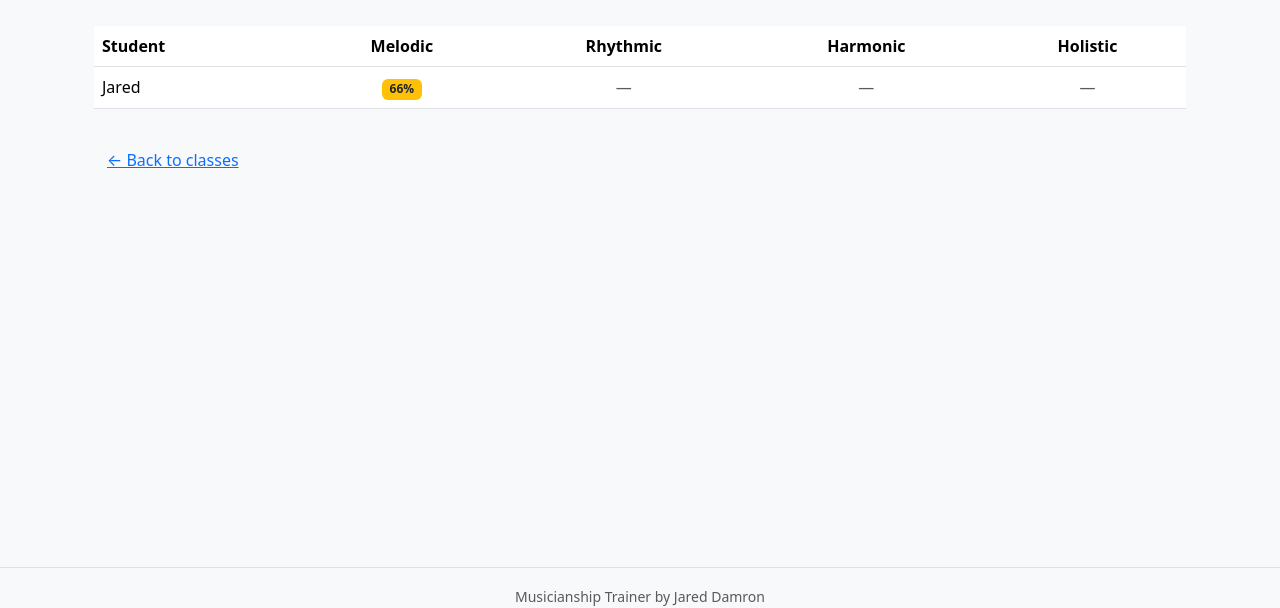
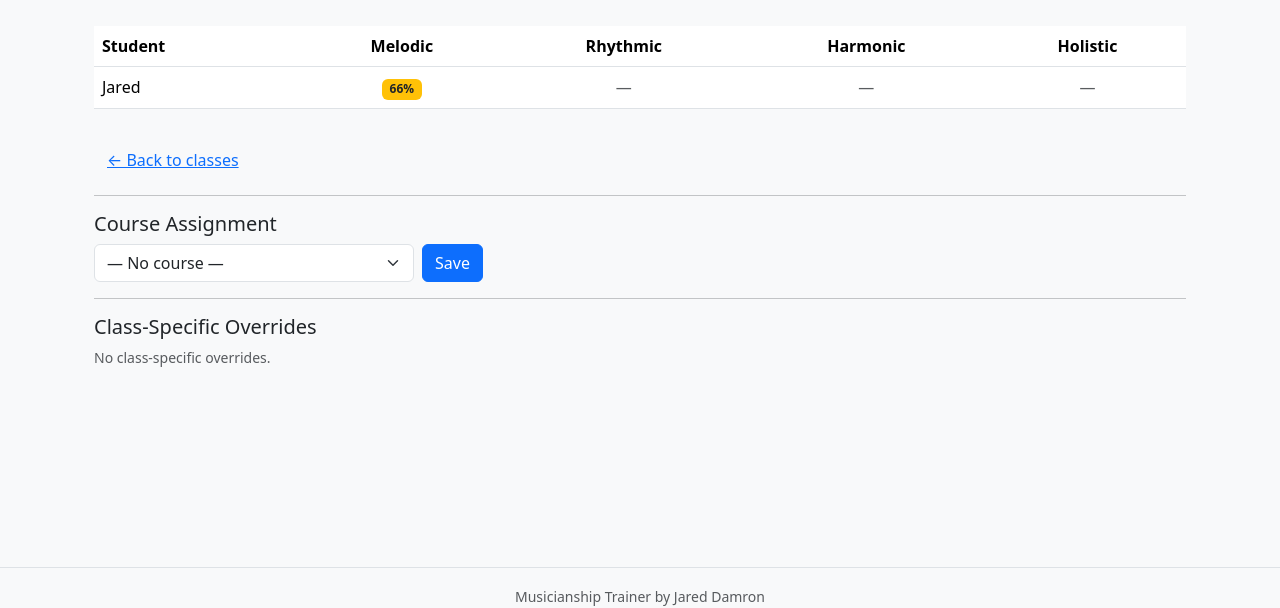
Before and after one commit to FakeBees/Musicianship-Website, a Flask app: page /teacher/class/2 in a window 1280 px wide. Shown: the part 176-784 px from the top of the page. Run offline with Flask 3, Linux system fonts and the light colour scheme; a user stored in the database is signed in.

Commit message:
feat: teacher course assignment, class overrides, module completion roster

```diff
--- a/app.py
+++ b/app.py
@@ -926,7 +926,78 @@ def teacher_class_detail(class_id):
             'holistic': mode_avg(HolisticAttempt,'overall_score'),
         })
 
-    return render_template('teacher/class_detail.html', cls=cls, roster=roster)
+    all_courses = Course.query.order_by(Course.name).all()
+    overrides = ClassModuleExercise.query.filter_by(class_id=cls.id).all()
+    modules_progress = []
+    if cls.course_id:
+        for mod in cls.course.modules.order_by(Module.order).all():
+            student_completions = {}
+            for member in cls.members:
+                exs = cur.effective_exercises(cls, mod)
+                done = cur.completion_map(member.id, cls.id)
+                completed = sum(1 for ex in exs if (ex['module_exercise_id'], ex['class_exercise_id']) in done)
+                student_completions[member.id] = {'completed': completed, 'total': len(exs)}
+            modules_progress.append({'module': mod, 'student_completions': student_completions})
+
+    return render_template('teacher/class_detail.html', cls=cls, roster=roster,
+                           all_courses=all_courses, modules_progress=modules_progress, overrides=overrides)
+
+
+@app.route('/teacher/classes/<int:class_id>/set_course', methods=['POST'])
+@login_required
+@role_required('teacher', 'admin')
+def teacher_set_course(class_id):
+    klass = Class.query.get_or_404(class_id)
+    if klass.teacher_id != current_user.id and current_user.role != 'admin':
+        abort(403)
+    course_id = request.form.get('course_id')
+    klass.course_id = int(course_id) if course_id else None
+    db.session.commit()
+    flash('Course assignment updated.', 'success')
+    return redirect(url_for('teacher_class_detail', class_id=class_id))
+
+
+@app.route('/teacher/classes/<int:class_id>/overrides/add', methods=['POST'])
+@login_required
+@role_required('teacher', 'admin')
+def teacher_add_override(class_id):
+    klass = Class.query.get_or_404(class_id)
+    if klass.teacher_id != current_user.id and current_user.role != 'admin':
+        abort(403)
+    action    = request.form['action']
+    module_id = request.form.get('module_id', type=int)
+    me_id     = request.form.get('module_exercise_id', type=int)
+    ex_type   = request.form.get('exercise_type')
+    ex_id     = request.form.get('exercise_id', type=int)
+    order     = request.form.get('order', type=int)
+    criterion = request.form.get('completion_criterion')
+    cme = ClassModuleExercise(
+        class_id=class_id,
+        action=action,
+        module_exercise_id=me_id,
+        module_id=module_id,
+        exercise_type=ex_type,
+        exercise_id=ex_id,
+        order=order,
+        completion_criterion_json=criterion,
+    )
+    db.session.add(cme)
+    db.session.commit()
+    flash('Override added.', 'success')
+    return redirect(url_for('teacher_class_detail', class_id=class_id))
+
+
+@app.route('/teacher/classes/<int:class_id>/overrides/<int:cme_id>/delete', methods=['POST'])
+@login_required
+@role_required('teacher', 'admin')
+def teacher_delete_override(class_id, cme_id):
+    cme = ClassModuleExercise.query.get_or_404(cme_id)
+    if cme.class_id != class_id:
+        abort(403)
+    db.session.delete(cme)
+    db.session.commit()
+    flash('Override removed.', 'success')
+    return redirect(url_for('teacher_class_detail', class_id=class_id))
 
 
 @app.route('/teacher/join', methods=['POST'])
--- a/templates/teacher/class_detail.html
+++ b/templates/teacher/class_detail.html
@@ -45,5 +45,71 @@
   {% endif %}
 
   <a href="{{ url_for('teacher_dashboard') }}" class="btn btn-link mt-3">← Back to classes</a>
+
+  <hr>
+  <h5>Course Assignment</h5>
+  <form method="post" action="{{ url_for('teacher_set_course', class_id=cls.id) }}" class="d-flex gap-2 align-items-center mb-3">
+    <select name="course_id" class="form-select" style="max-width:320px">
+      <option value="">— No course —</option>
+      {% for c in all_courses %}
+      <option value="{{ c.id }}" {% if cls.course_id == c.id %}selected{% endif %}>{{ c.school.name }} / {{ c.name }}</option>
+      {% endfor %}
+    </select>
+    <button class="btn btn-primary">Save</button>
+  </form>
+
+  {% if modules_progress %}
+  <h6 class="mt-3">Module Completion by Student</h6>
+  <div class="table-responsive">
+  <table class="table table-sm table-bordered">
+    <thead>
+      <tr>
+        <th>Student</th>
+        {% for mp in modules_progress %}<th>{{ mp.module.name }}</th>{% endfor %}
+      </tr>
+    </thead>
+    <tbody>
+    {% for member in cls.members %}
+    <tr>
+      <td>{{ member.display_name or member.email }}</td>
+      {% for mp in modules_progress %}
+      {% set sc = mp.student_completions.get(member.id, {'completed':0,'total':0}) %}
+      <td class="text-center">
+        {% if sc.total == 0 %}—
+        {% elif sc.completed == sc.total %}<span class="badge bg-success">Done</span>
+        {% else %}<span class="text-muted">{{ sc.completed }}/{{ sc.total }}</span>
+        {% endif %}
+      </td>
+      {% endfor %}
+    </tr>
+    {% endfor %}
+    </tbody>
+  </table>
+  </div>
+  {% endif %}
+
+  <hr>
+  <h5>Class-Specific Overrides</h5>
+  {% if overrides %}
+  <table class="table table-sm mb-3">
+    <thead><tr><th>Action</th><th>Type</th><th>Exercise ID</th><th></th></tr></thead>
+    <tbody>
+    {% for o in overrides %}
+    <tr>
+      <td><span class="badge bg-secondary">{{ o.action }}</span></td>
+      <td>{{ o.exercise_type or '—' }}</td>
+      <td>{{ o.exercise_id or '—' }}</td>
+      <td>
+        <form method="post" action="{{ url_for('teacher_delete_override', class_id=cls.id, cme_id=o.id) }}">
+          <button class="btn btn-sm btn-outline-danger">Remove</button>
+        </form>
+      </td>
+    </tr>
+    {% endfor %}
+    </tbody>
+  </table>
+  {% else %}
+  <p class="text-muted small">No class-specific overrides.</p>
+  {% endif %}
 </div>
 {% endblock %}
```
